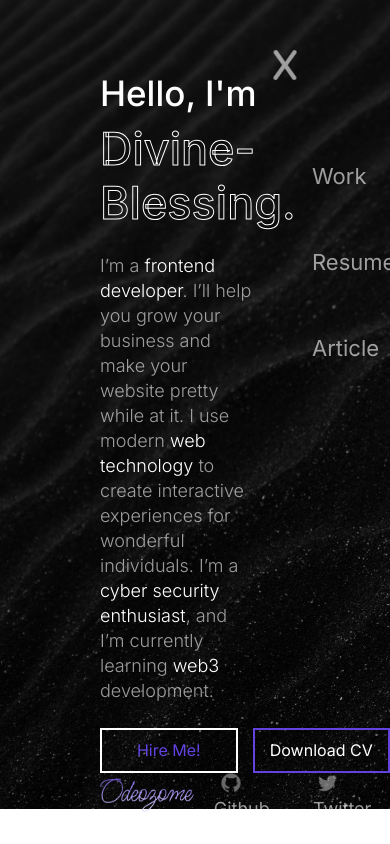
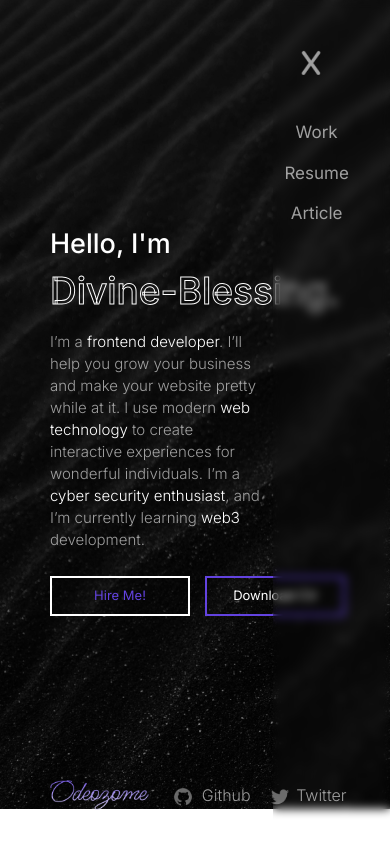
Before and after one commit to Divine-Blessing/Odeozome, a website: page index.html in a window 390 px wide. Both pictures are taken after a click on the button 305 px from the left and 65 px from the top of the page. Drawn offline with Linux system fonts and the light colour scheme; a web font is replaced by a local one.

Commit message:
Add files via upload

```diff
--- a/CSS/Resume.css
+++ b/CSS/Resume.css
@@ -25,6 +25,7 @@
 }
 #resume .left{
     width: 70%;
+    /* position: sticky; */
 }
 #resume .inleft{
     background-color: #141414;
@@ -33,6 +34,7 @@
     padding: 40px 30px;
     overflow: scroll;
     scroll-behavior: smooth;
+    /* position: sticky; */
 }
 ::-webkit-scrollbar{
     width: 0px;
@@ -364,6 +366,7 @@
     width: 30%;
     padding: 0 100px 0 0;
     align-items: flex-end;
+    /* position: sticky; */
 }
 #resume .right a{
     display: flex;
--- a/CSS/style.css
+++ b/CSS/style.css
@@ -302,3 +302,117 @@
 }
 
 /* kalam and raleway #141414 */
+
+/* MEDIA QUERY */
+@media(max-width: 800px){
+    #navbar button{
+        height: 18px;
+        right: 20px;
+    }
+    #navbar button[aria-expanded="true"]{
+        height: 45px;
+        right: -5px;
+    }
+    .links{
+        padding: 130px 0 0 0;
+    }
+    #navbar .links a{
+        font-size: 18px;
+    }
+    #navbar .links a img{
+        height: 22px;
+    }
+    #hero {
+        padding: 0 0 0 80px;
+    }
+    #hero h1{
+        font-size: 30px;
+    }
+    #hero h2{
+        font-size: 41px;
+    }
+    #hero p{
+        margin: 10px 0 25px 0;
+        font-size: 16px;
+        line-height: 23px;
+        width: 62%;
+    }
+    #hero a{
+        height: 45px;
+        width: 150px;
+        font-size: 16px;
+    }
+    #footer .logodiv{
+        margin-right: 18px;
+    }
+    #footer .logodiv img{
+        height: 30px;
+    }
+    #footer a{
+        font-size: 16px;
+    }
+    #footer .logo{
+        margin-right: 3px;
+        margin-left: 5px;
+    }
+    #footer .git{
+        height: 22px;
+    }
+    #footer .twi{
+        height: 18px;
+    }
+    #footer .gitlog{
+        margin-right: 15px;
+    }
+
+}
+@media(max-width: 650px){
+    #navbar button{
+        height: 15px;
+        width: 80px;
+    }
+    #navbar button[aria-expanded="true"]{
+        height: 40px;
+        top: 42.5px;
+        right: -20.5px;
+    }
+    .links{
+        padding: 120px 0 0 0;
+        inset: 0 0 0 70%;
+        backdrop-filter: blur(5px);
+    }
+    #navbar .links a{
+        font-size: 17px;
+        margin-bottom: 15px;
+    }
+    #navbar .links a img{
+        height: 20px;
+    }
+    #hero {
+        padding: 0 0 0 50px;
+    }
+    #hero h1{
+        font-size: 27px;
+    }
+    #hero h2{
+        font-size: 37px;
+    }
+    #hero p{
+        margin: 10px 0 25px 0;
+        font-size: 15px;
+        line-height: 22px;
+        width: 62%;
+    }
+    #hero a{
+        height: 40px;
+        width: 140px;
+        font-size: 13px;
+    }
+    #footer{
+        left: 50px;
+    }
+    #footer a{
+        font-size: 16px;
+        font-weight: 300;
+    }
+}
```
